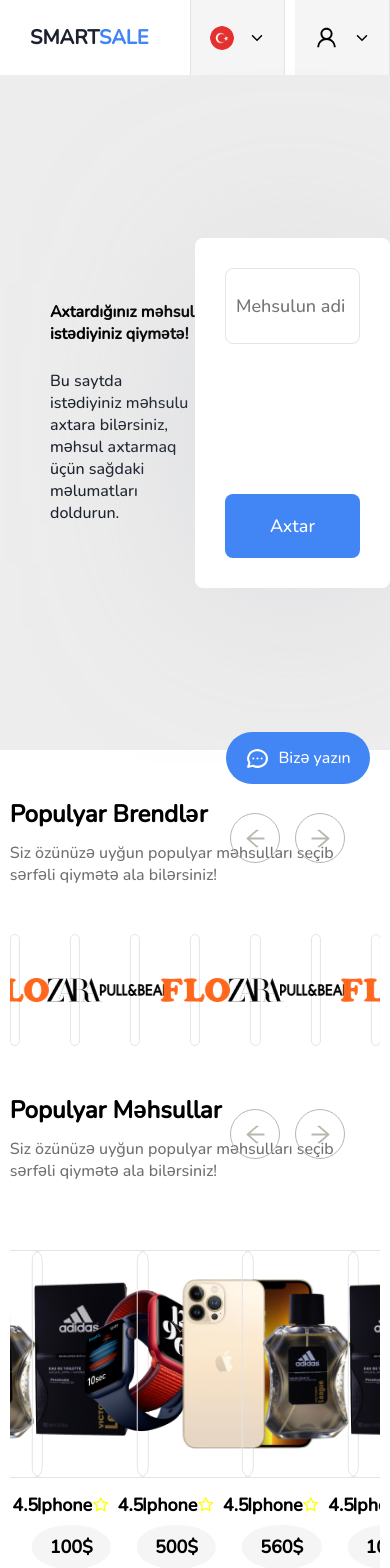
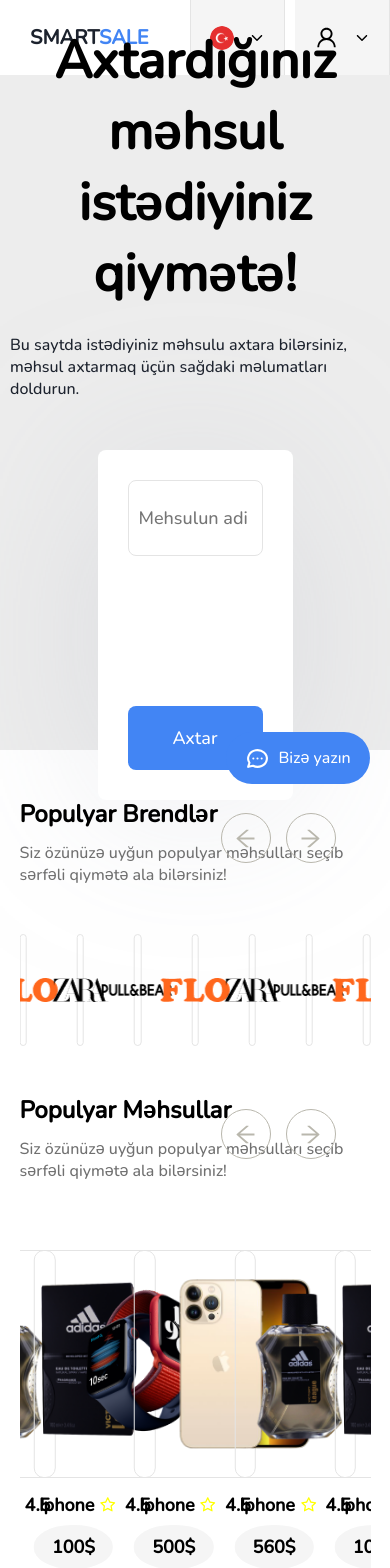
Before and after one commit to alidjanoff/smart-seller, a React (Create React App) app: page / in a window 390 px wide. Shown: the top 1568 px of the page. Built offline with nearby package versions, Linux system fonts and the light colour scheme.

Commit message:
new update

```diff
--- a/src/assets/scss/_base.scss
+++ b/src/assets/scss/_base.scss
@@ -17,5 +17,5 @@
 }
 
 .container{
-  width: 95%;
+  width: 90%;
 }
--- a/src/assets/scss/components/_header.scss
+++ b/src/assets/scss/components/_header.scss
@@ -219,12 +219,6 @@
             display: block !important;
         }
     }
-
-    .left-side {
-        h1 {
-            font-size: inherit !important;
-        }
-    }
 }
 
 @media (max-width:576px) {
--- a/src/assets/scss/pages/_about.scss
+++ b/src/assets/scss/pages/_about.scss
@@ -33,3 +33,9 @@
         color: $maintext8;
     }
 }
+
+@media (max-width:900px) {
+    .about-text{
+        width: 90%;
+    }
+}
--- a/src/assets/scss/pages/_contact.scss
+++ b/src/assets/scss/pages/_contact.scss
@@ -1,4 +1,4 @@
-.header-contact{
+.header-contact {
     background: linear-gradient(0deg, rgba(255, 255, 255, 0.60) 0%, rgba(255, 255, 255, 0.60) 100%), lightgray 50% / cover no-repeat;
     height: 400px;
     width: 100%;
@@ -10,15 +10,17 @@
     row-gap: 20px;
     box-shadow: 0px 12px 187.5px -73px rgba(172, 177, 190, 0.52);
     position: relative;
-    h1{
+
+    h1 {
         font-size: 52px;
     }
-    p{
+
+    p {
         color: $maintext8;
     }
 }
 
-.information{
+.information {
     width: 780px;
     border: 1px solid $maintext4;
     border-radius: 10px;
@@ -27,35 +29,37 @@
     z-index: 1;
     position: relative;
 
-    .info-1{
+    .info-1 {
         padding: 25px 25px;
         border-bottom: 1px solid $maintext4 ;
-        p{
+
+        p {
             color: $maintext8;
         }
     }
 
-    .info-2{
+    .info-2 {
         display: flex;
         flex-direction: column;
         row-gap: 20px;
         align-items: flex-start;
         justify-content: center;
         padding: 25px 25px;
-        .info-inner{
+
+        .info-inner {
             display: flex;
             align-items: center;
             column-gap: 15px;
             font-size: 18px;
 
-            a{
+            a {
                 color: $maintext5;
                 font-size: 18px;
             }
         }
     }
 
-    .info-3{
+    .info-3 {
         display: flex;
         justify-content: flex-start;
         align-items: center;
@@ -63,9 +67,15 @@
         padding: 25px 25px;
         border-top: 1px solid $maintext4 ;
 
-        a{
+        a {
             color: $maintext5;
             font-size: 18px;
         }
     }
 }
+
+@media (max-width:900px) {
+    .information {
+        width: 90%;
+    }
+}
--- a/src/assets/scss/pages/_home.scss
+++ b/src/assets/scss/pages/_home.scss
@@ -213,3 +213,20 @@
     color: $maintext2;
     margin-top: 12px;
 }
+
+@media (max-width:900px) {
+    .description {
+        flex-direction: column;
+        align-items: center;
+        row-gap: 50px;
+
+        .left-side {
+            width: 100%;
+            padding-left: 10px;
+            padding-right: 10px;
+            h1{
+                text-align: center;
+            }
+        }
+    }
+}
--- a/src/assets/scss/pages/_questions.scss
+++ b/src/assets/scss/pages/_questions.scss
@@ -127,3 +127,11 @@
         }
     }
 }
+
+@media (max-width:900px) {
+    .inner-question{
+        input{
+            width: 100% !important;
+        }
+    }
+}
--- a/src/assets/scss/pages/_why.scss
+++ b/src/assets/scss/pages/_why.scss
@@ -41,3 +41,9 @@
         }
     }
 }
+
+@media (max-width:900px) {
+    .why-content{
+        grid-template-columns: 300px 300px;
+    }
+}
--- a/src/pages/Home.jsx
+++ b/src/pages/Home.jsx
@@ -70,6 +70,20 @@
                 disableOnInteraction: false,
               }}
 
+              breakpoints={{
+
+                576: {
+                  slidesPerView: 2,
+                },
+                650: {
+                  slidesPerView: 4,
+                },
+                1024: {
+                  slidesPerView: 7,
+                },
+
+              }}
+
             >
               <SwiperSlide className="slide-popular"><img src={plan} alt="" /></SwiperSlide>
               <SwiperSlide className="slide-popular"><img src={plan4} alt="" /></SwiperSlide>
@@ -112,6 +126,21 @@
                 disableOnInteraction: false,
               }}
 
+              breakpoints={{
+
+                576: {
+                  slidesPerView: 1,
+                },
+                650: {
+                  slidesPerView: 2,
+                },
+                1024: {
+                  slidesPerView: 4,
+                },
+
+              }}
+
+
             >
               {data?.map(x => (
                 <SwiperSlide className="slide-product">
@@ -138,178 +167,6 @@
         </div>
       </div>
     </div>
-    // <div>
-    //   <div id="why" className="container mt-5">
-    //     <div className="section-header">
-    //       <h1>
-    //         Why Choose Us
-    //       </h1>
-    //     </div>
-
-    //     <div className="row choose-us mt-5">
-    //       {
-    //         data.map(x => (
-    //           <div data-aos="fade-up" key={x.id} className="choose-item">
-    //             <img src={x.img} alt="" />
-    //             <strong>{x.name}</strong>
-    //             <p className="choose-desc">{x.desc}</p>
-
-    //             <Link to='' className="start-link">
-    //               <button>Get started</button>
-    //             </Link>
-    //           </div>
-    //         ))
-    //       }
-    //     </div>
-    //   </div>
-
-    //   <div className="container mt-5">
-    //     <div className="section-header">
-    //       <h1>
-    //         Our Future Plans
-    //       </h1>
-    //     </div>
-
-    //     <div className="row plans">
-    //       <div className="col-6 img-plans" >
-    //         <img src={plan4} alt="" />
-    //       </div>
-    //       <div className="col-6 desc-plans">
-    //         <h1>To improve the user experience, add new features</h1>
-    //         <p className="plans-title">
-    //           Lorem ipsum dolor sit amet consectetur. Tortor quis sed arcu pulvinar morbi egestas id gravida euismod.
-    //         </p>
-    //       </div>
-    //     </div>
-
-    //     <div className="row plans mt-5">
-    //       <div className="col-6 desc-plans">
-    //         <h1>Offer discounts and promotional offers to customers</h1>
-    //         <p className="plans-title">
-    //           Lorem ipsum dolor sit amet consectetur. Tortor quis sed arcu pulvinar morbi egestas id gravida euismod.
-    //         </p>
-    //       </div>
-    //       <div className="col-6 img-plans">
-    //         <img src={plan2} alt="" />
-    //       </div>
-    //     </div>
-
-    //     <div className="row plans mt-5">
-    //       <div className="col-6 img-plans">
-    //         <img src={plan3} alt="" />
-    //       </div>
-    //       <div className="col-6 desc-plans">
-    //         <h1>Add a mobile version of the platform</h1>
-    //         <p className="plans-title">
-    //           Lorem ipsum dolor sit amet consectetur. Tortor quis sed arcu pulvinar morbi egestas id gravida euismod.
-    //         </p>
-    //       </div>
-    //     </div>
-
-    //     <div className="row plans mt-5">
-    //       <div className="col-6 desc-plans">
-    //         <h1>Add a mobile version of the platform</h1>
-    //         <p className="plans-title">
-    //           Lorem ipsum dolor sit amet consectetur. Tortor quis sed arcu pulvinar morbi egestas id gravida euismod.
-    //         </p>
-    //       </div>
-
-    //       <div className="col-6 img-plans">
-    //         <img src={plan4} alt="" />
-    //       </div>
-    //     </div>
-
-    //     <div className="row plans mt-5">
-    //       <div className="col-6 img-plans">
-    //         <img src={plan} alt="" />
-    //       </div>
-    //       <div className="col-6 desc-plans">
-    //         <h1>Analyze user data and database statistics to offer more effective recommendations.</h1>
-    //         <p className="plans-title">
-    //           Lorem ipsum dolor sit amet consectetur. Tortor quis sed arcu pulvinar morbi egestas id gravida euismod.
-    //         </p>
-    //       </div>
-    //     </div>
-    //   </div>
-
-    //   <div id="about" className="container mt-5">
-    //     <div className="section-header">
-    //       <h1>
-    //         About Us
-    //       </h1>
-    //     </div>
-
-    //     <div className="row plans mt-2">
-    //       <div className="col-6 img-plans">
-    //         <img src={about} alt="" />
-    //       </div>
-    //       <div className="col-6 desc-plans">
-    //         <p className="about-title">
-    //           Our project offers a service that helps customers easily find the products they are looking for, thereby saving their time and energy. This also means e-commerce businesses can save on advertising costs.
-    //         </p>
-    //       </div>
-    //     </div>
-    //   </div>
-
-    //   <div id="contact" className="container mt-5 mb-5">
-    //     <div className="row contact">
-    //       <div className="col-5 left-contact">
-    //         <p className="header-contact">Contact Information</p>
-    //         <p>
-    //           Fill up there form and our team will get back to you within 24 hours
-    //         </p>
-
-    //         <div className="contacts">
-    //           <a href="tel:0555555555">
-    //             <BsFillTelephoneForwardFill /> 0555555555
-    //           </a>
-
-    //           <a href="mailto:test@mail.ru">
-    //             <AiOutlineMail /> test@mail.ru
-    //           </a>
-
-    //           <a href="">
-    //             <FaLocationArrow /> Baku c
-    //           </a>
-
-    //           <div className="social">
-    //             <a href="">
-    //               <FaFacebookF />
-    //             </a>
-    //             <a href="">
-    //               <FaInstagram />
-    //             </a>
-    //             <a href="">
-    //               <FaTwitter />
-    //             </a>
-    //           </div>
-    //         </div>
-    //       </div>
-
-    //       <div className="col-7 right-contact">
-    //         <form className="contact-form" action="">
-    //           <div className="line-1">
-    //             <input placeholder="Your name" type="text" />
-    //             <input placeholder="Your surname" type="text" />
-    //           </div>
-
-    //           <div className="line-1">
-    //             <input placeholder="Email" type="email" />
-    //             <input placeholder="Your phone" type="text" />
-    //           </div>
-
-    //           <div className="line-1">
-    //             <textarea placeholder="Your message" name="" id="" ></textarea>
-    //           </div>
-
-    //           <div className="line-2">
-    //             <button>Send message</button>
-    //           </div>
-    //         </form>
-    //       </div>
-    //     </div>
-    //   </div>
-    // </div>
   )
 }
 
```
